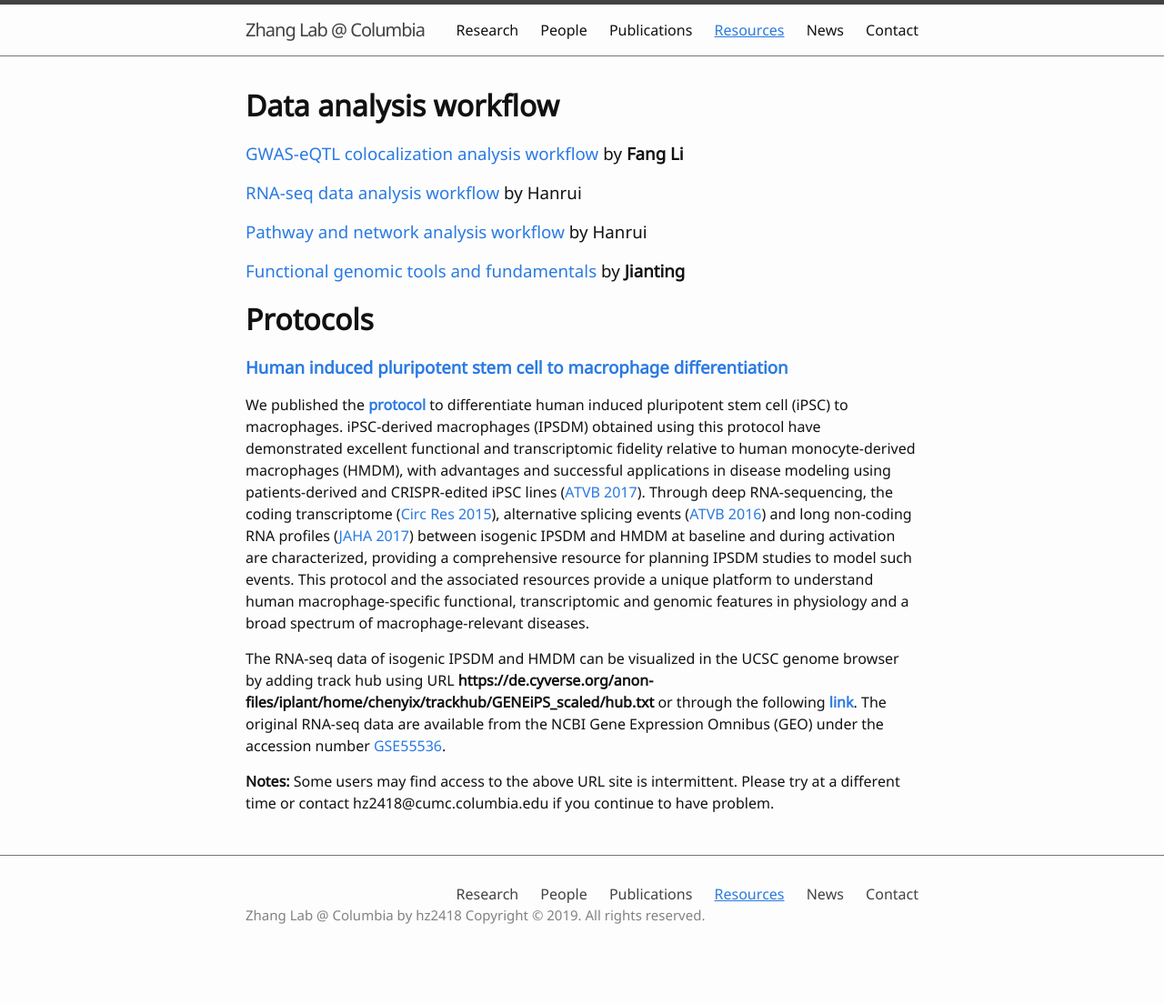
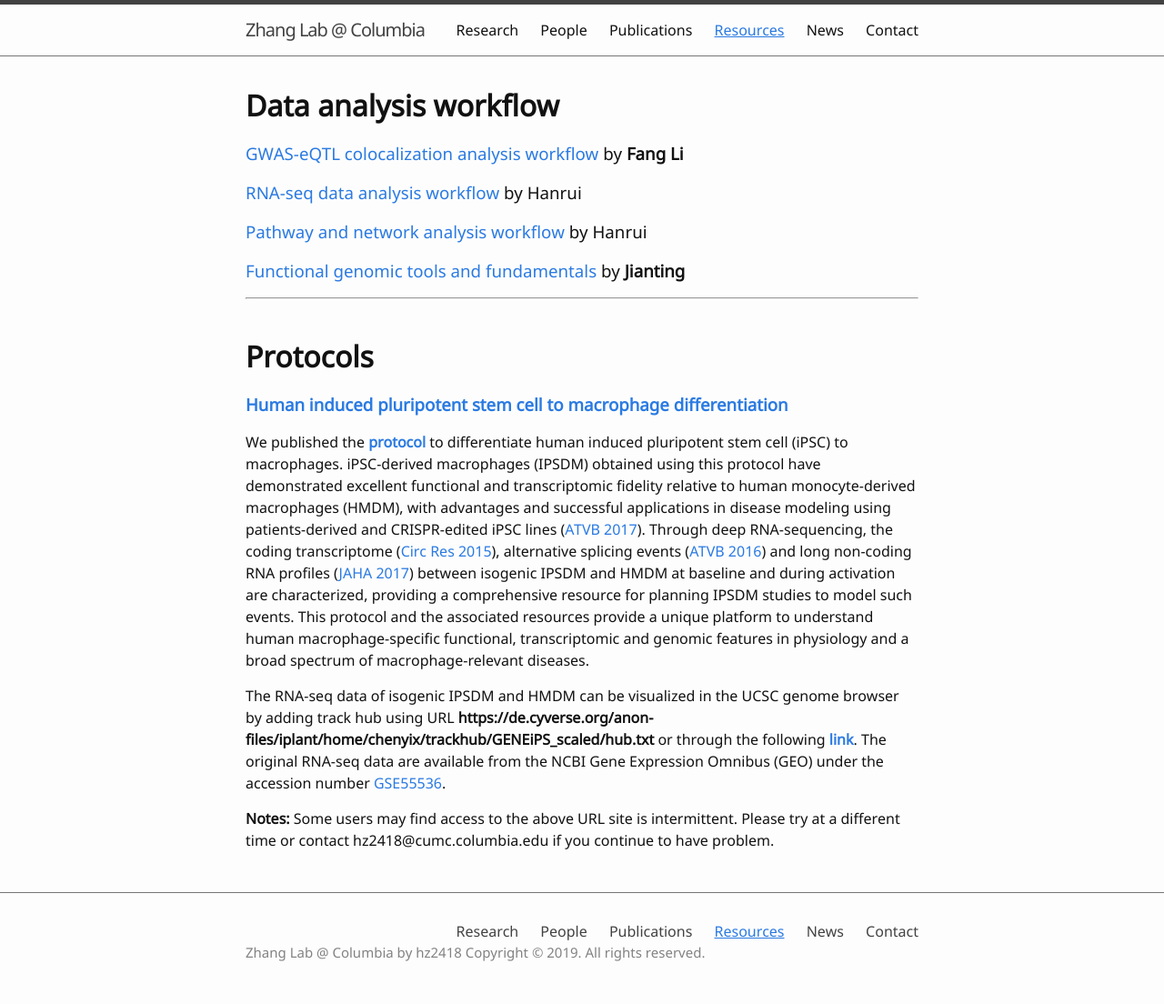
Before and after one commit to hanruizhang/zhanglab, a Jekyll site: the page built from 4_Resources.md, in a window 1280 px wide. Shown: the whole page at 91% size. Built offline with Jekyll 4.4.1, drawn with Linux system fonts in a browser that asks for light colours; before the commit the page ends 1063 px from its top, so only the background shows below that.

Commit message:
Update 4_Resources.md

```diff
--- a/4_Resources.md
+++ b/4_Resources.md
@@ -12,6 +12,8 @@ nav: true
 ### [Pathway and network analysis workflow](https://hanruizhang.github.io/Pathway-Network-Analysis/) by Hanrui
 ### [Functional genomic tools and fundamentals](https://hanruizhang.github.io/Functional-Genomic-Tools/Functional_Genomics_Tools.html) by **Jianting**
 
+------
+&nbsp;
 
 # **Protocols**
 ### [**Human induced pluripotent stem cell to macrophage differentiation**](https://currentprotocols.onlinelibrary.wiley.com/doi/full/10.1002/cpsc.74)
```
